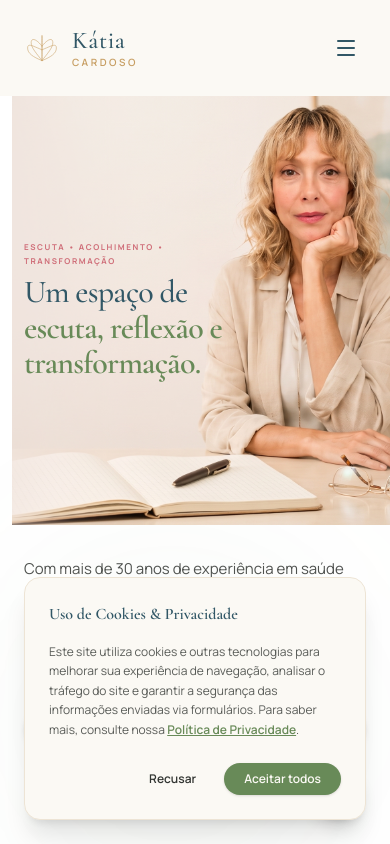
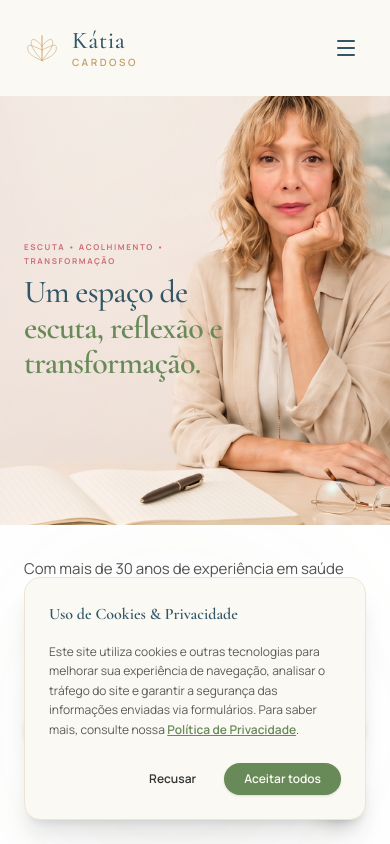
Before and after one commit to ronaldocardoso/katiacardoso, a Next.js app: page / in a window 390 px wide. Shown: the top 844 px of the page. Built offline with nearby package versions, Linux system fonts and the light colour scheme.

Commit message:
adjust: fix mobile Hero image left margin gap by balancing scale and translation

```diff
--- a/src/app/page.tsx
+++ b/src/app/page.tsx
@@ -166,7 +166,7 @@ export default function Home() {
               fill
               priority
               className="object-cover"
-              style={{ objectPosition: '100% center', transform: 'scale(1.05) translateX(30px)', transformOrigin: 'right center' }}
+              style={{ objectPosition: '100% center', transform: 'scale(1.15) translateX(20px)', transformOrigin: 'right center' }}
               sizes="100vw"
             />
             {/* Title Overlay */}
```
